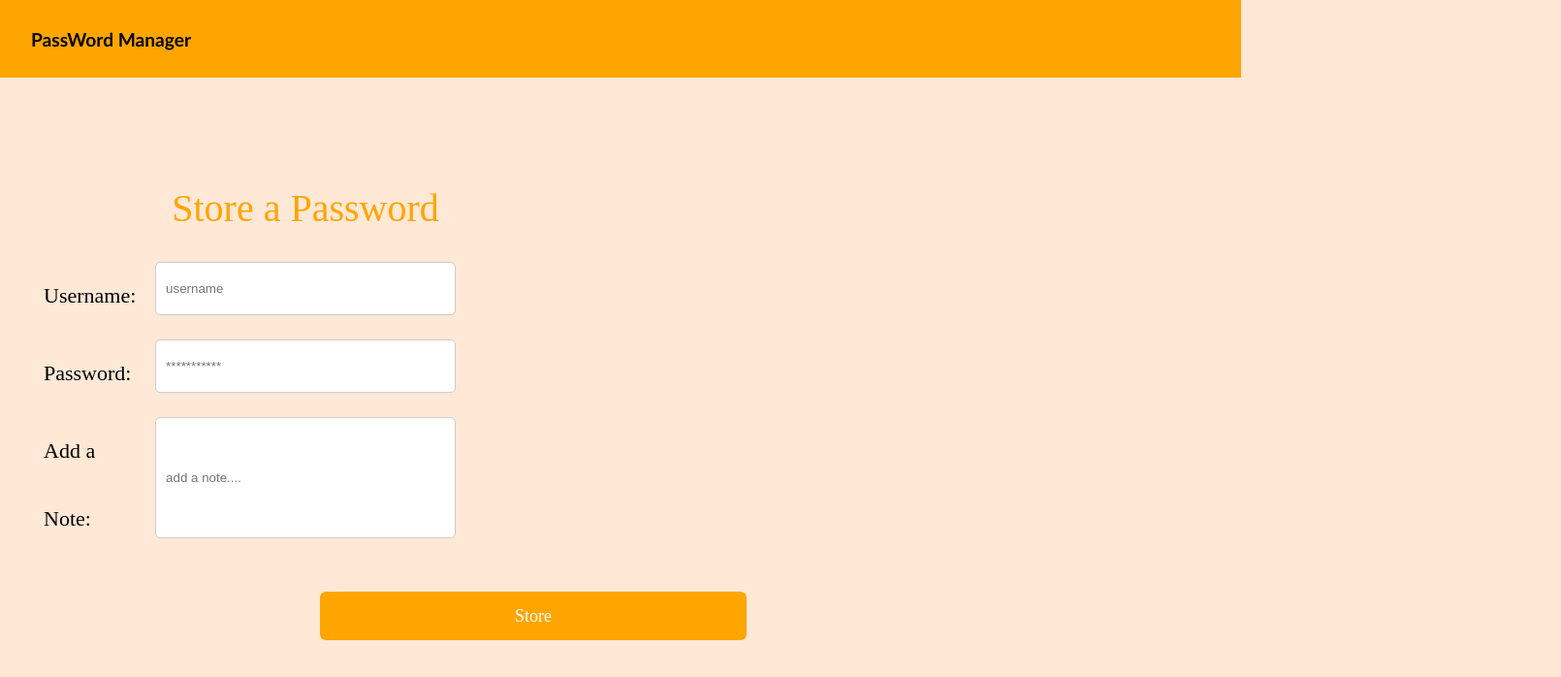
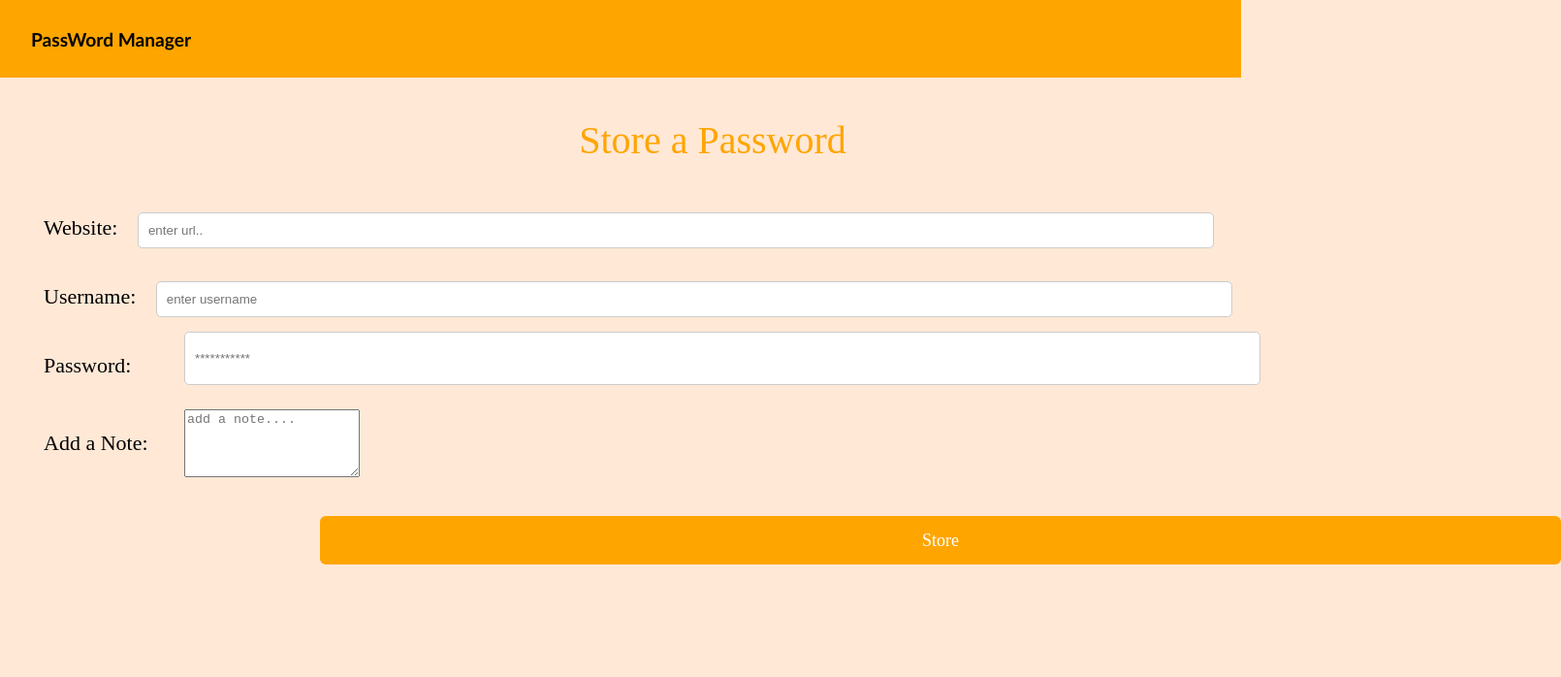
Before and after one commit to akhil1g/PasswordManager, a React (Create React App) app in the folder client-side/: page /Store in a window 1280 px wide. Shown: the top 698 px of the page at 97% size, 1610 px wide, since content can reach past the window. Built offline with nearby package versions, Linux system fonts and the light colour scheme; the HTML template or start-up script is replaced by a standard one.

Commit message:
useState single object

```diff
--- a/client-side/src/App.js
+++ b/client-side/src/App.js
@@ -12,7 +12,7 @@ import Main from './pages/MainPage/Main.jsx';
 export default function App() {
   return (
     <div>
-      {/* <Navbar /> */}
+      <Navbar />
       <BrowserRouter>
       <Routes>
       <Route path='/' exact Component={Main}/>
--- a/client-side/src/pages/StorePage/Store.jsx
+++ b/client-side/src/pages/StorePage/Store.jsx
@@ -1,57 +1,89 @@
 import React, { useState } from "react";
 import "./store.css";
-import Navbar from "../Navbar/Navbar";
 
 function Store() {
-    const [username, setUsername] = useState("");
-    const [password, setPassword] = useState("");
-    const [notes, setNotes] = useState("");
-    const handleSubmit = () => {
-      setUsername("");
-      setPassword("");
-      setNotes("");
-    };
+  const [passwordData, setPasswordData] = useState({
+    website: "",
+    username: "",
+    password: "",
+    note: ""
+  });
+  function handleChange(e) {
+    const name = e.target.name;
+    const value = e.target.value;
+    setPasswordData({
+      ...passwordData,
+      [name]: value
+    });
+    console.log(passwordData);
+  }
+  function handleSubmit(e) {
+    e.preventDefault();
+    console.log(passwordData);
+    setPasswordData({
+      website: "",
+      username: "",
+      password: "",
+      note: ""
+    });
+  }
 
   return (
-      <div>
-        <Navbar />
-        <div className="container">
-          <form onSubmit={handleSubmit}>
-            <h2>Store a Password</h2>
-            <div className="sub">
-              <label>Username: </label>
+    <div className="store-container">
+      <form className="store-form">
+        <h2 className="store-heading">Store a Password</h2>
+        <div className="sub-store-container">
+          <label className="store-label">Website: </label>
           <input
+            className="store-input"
             type="text"
             id="username"
-                placeholder="username"
-                value={username}
-                onChange={(x) => setUsername(x.target.value)}
+            placeholder="enter url.."
+            name="website"
+            value={passwordData.website}
+            onChange={handleChange}
+          />
+        </div>
+        <div className="sub-store-container">
+          <label className="store-label">Username: </label>
+          <input
+            className="store-input"
+            type="text"
+            id="username"
+            placeholder="enter username"
+            name="username"
+            value={passwordData.username}
+            onChange={handleChange}
           />
         </div>
         <div className="sub">
-              <label htmlFor="password">Password: </label>
+          <label className="store-label">Password: </label>
           <input
+            className="store-input"
             type="password"
             id="password"
             placeholder="***********"
-                value={password}
-                onChange={(x) => setPassword(x.target.value)}
+            name="password"
+            value={passwordData.password}
+            onChange={handleChange}
           />
         </div>
         <div className="sub">
-              <label htmlFor="notes">Add a Note: </label>
-              <input
+          <label className="store-label">Add a Note: </label>
+          <textarea
+            className="store-input"
             type="text"
             id="note"
             placeholder="add a note...."
-                value={notes}
-                onChange={(x) => setNotes(x.target.value)}
+            name="note"
+            value={passwordData.note}
+            onChange={handleChange}
           />
         </div>
-
-            <button type="submit">Store</button>
+        <button className="store-button" type="submit" onClick={handleSubmit}>
+          Store
+        </button>
       </form>
-        </div>
     </div>
   );
 }
```
Lines whose indentation alone changed are shown as unchanged.
